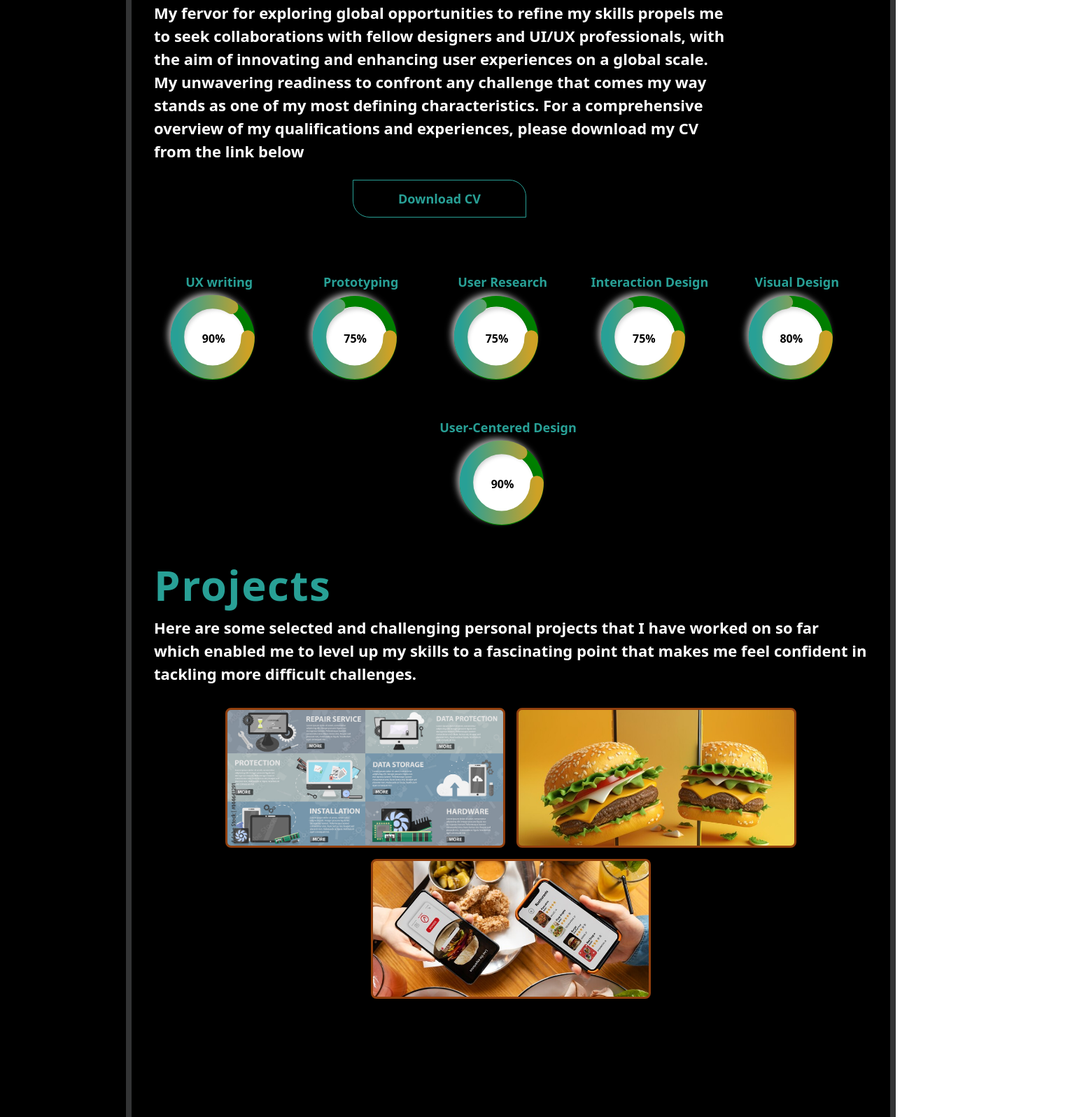
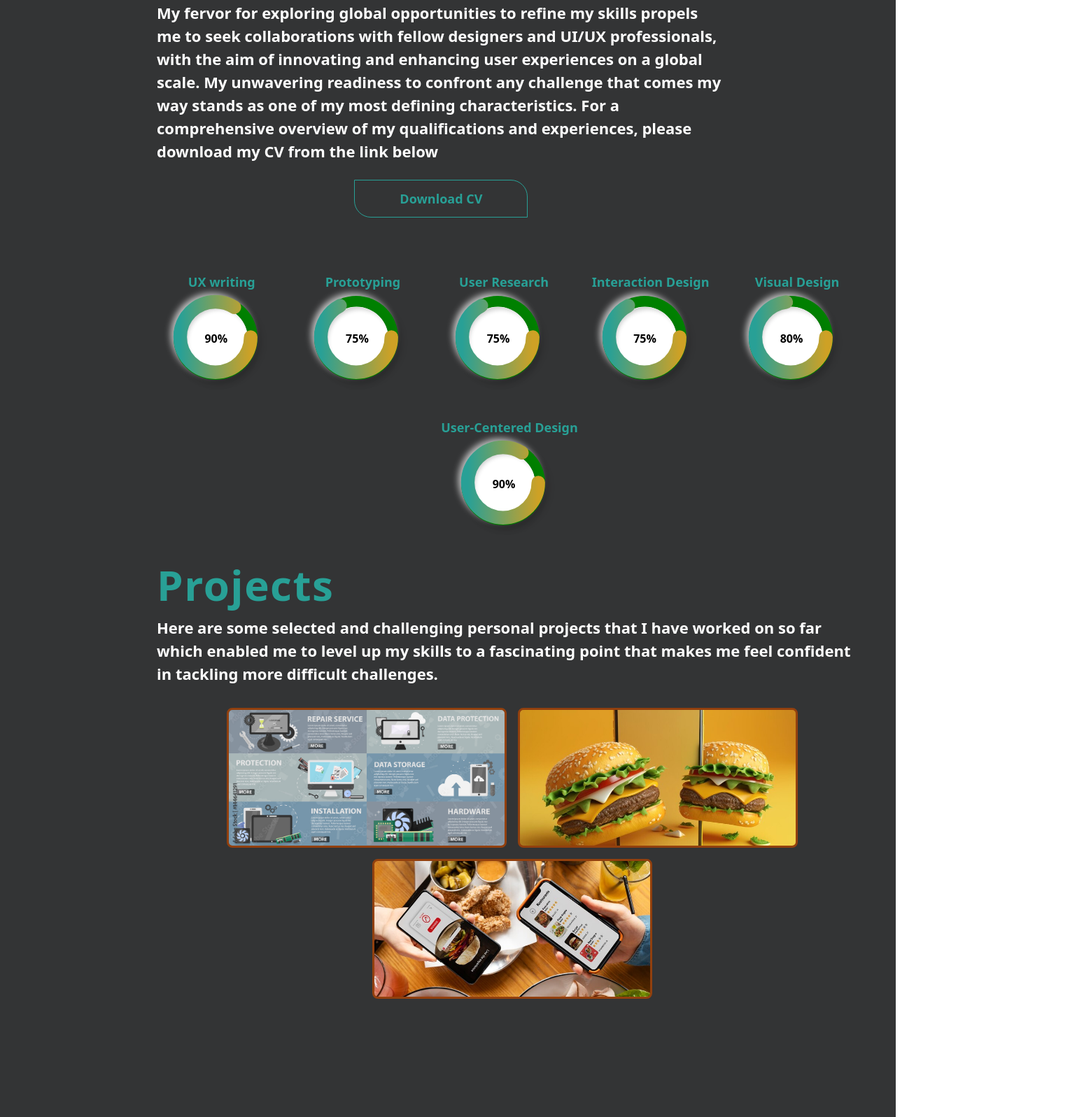
Before and after one commit to josrph135/Micheal-portfolio, a React (Vite) app: page / in a window 1280 px wide. Shown: the part 1200-2797 px from the top of the page at 70% size, 1529 px wide, since content can reach past the window. Built offline with nearby package versions, Linux system fonts and the light colour scheme.

Commit message:
michael port 2.1

```diff
--- a/src/portFolio2/Header.jsx
+++ b/src/portFolio2/Header.jsx
@@ -7,7 +7,7 @@ const Header = () => {
       {/* *****mobile nav****** */}
       <div
         onClick={() => setShow(!show)}
-        className="float-right z-[100] w-[50px] flex justify-center relative cursor-pointer items-center p-2 rounded-full h-[50px] bg-yellow-300/10 "
+        className="ml-auto z-[100] w-[50px] flex justify-center relative cursor-pointer items-center p-1 rounded-full h-[50px] bg-black/80 "
       >
         <div className="absolute top-1 ">
           {show ? (
--- a/src/portFolio2/about.jsx
+++ b/src/portFolio2/about.jsx
@@ -16,7 +16,7 @@ const About = () => {
   return (
     <div
       id="about"
-      className="bg-black md:px-8 sm:px-4 px-2 flex flex-col gap-10 scroll-mt-6  min-h-screen"
+      className="md:px-8 sm:px-4 px-2 flex flex-col gap-10 scroll-mt-6  min-h-screen"
     >
       {/* About section */}
       <section className="md:w-[90%] lg:w-4/5 flex flex-col gap-4">
--- a/src/portFolio2/contact.jsx
+++ b/src/portFolio2/contact.jsx
@@ -2,7 +2,7 @@ const Contact = () => {
   return (
     <div
       id="contacts"
-      className="bg-black md:px-8 sm:px-4 px-2 flex flex-col gap-2 scroll-mt-6 min-h-[100vh]"
+      className="md:px-8 sm:px-4 px-2 flex flex-col gap-2 scroll-mt-6 mb-8 min-h-[100vh]"
     >
       <section>
         <h2 className=" text-[40px] md:text-[50px] sm:text-[38px] sm:font-[750px] lg:text-[60px] lg:font-[800] duration-200 font-[650] whitespace-nowrap md:tracking-wide leading-[70px] md:leading-[90px] text-primary text-start">
@@ -20,7 +20,7 @@ const Contact = () => {
         className="mx-auto text-white gap-2 sm:gap-2 w-full flex justify-center items-start flex-col text-xs md:text-sm"
       >
         <div className=" flex md:flex-row flex-wrap w-full">
-          <section className=" flex flex-col justify-center  w-[320px] sm:w-2/3 lg:w-1/2 gap-2">
+          <section className=" flex flex-col justify-center  w-[280px] sm:w-2/3 lg:w-1/2 gap-2">
             <div className="relative w-full pt-5">
               <input
                 className="peer bg-white/30 w-full placeholder:text-transparent outline-none border sm:text-base text-sm rounded-lg pl-2 py-1 flex border-primary"
@@ -84,8 +84,8 @@ const Contact = () => {
             </div>
           </section>
         </div>
-        <div className=" flex flex-row w-1/2 justify-center items-center">
-          <button className=" bg-gradient-to-r from-primary to-black hover:from-black duration-300 transition-all ease-linear mt-4 w-fit text-center text-[20px] font-semibold hover:to-primary rounded px-4 py-2 whitespace-nowrap">
+        <div className=" flex flex-row w-1/2 justify-center mx-auto items-center">
+          <button className=" bg-gradient-to-r from-primary to-yellow-600 hover:from-yellow-600 duration-300 transition-all ease-linear mt-2 w-fit text-center text-[20px] font-semibold hover:to-primary rounded px-4 py-2 whitespace-nowrap">
             Send Message
           </button>
         </div>
--- a/src/portFolio2/main.jsx
+++ b/src/portFolio2/main.jsx
@@ -22,11 +22,11 @@ const Main = () => {
 
   return (
     <>
-      <div className="scroll-smooth duration-300 ease-linear bg-black h-full w-screen transition font-sans">
+      <div className="scroll-smooth duration-300 ease-linear bg-black h-full max-w-screen transition overflow-x-hidden font-sans">
         <Header />
-        <main className="w-screen h-full bg-black flex flex-row">
+        <main className="w-fit h-full overflow-x-hidden flex flex-row">
           <Sidebar />
-          <section className="bg-[#333435] md:ml-[180px] min-h-[100vh] px-2 pb-4 w-fit">
+          <section className="bg-[#333435] md:pl-48 min-h-[100vh] px-2 pb-4 w-fit">
             <Home />
             <About />
             <Project />
--- a/src/portFolio2/project.jsx
+++ b/src/portFolio2/project.jsx
@@ -20,7 +20,7 @@ const Project = () => {
   return (
     <div
       id="projects"
-      className="bg-black md:px-8 sm:px-4 px-2  min-h-[100vh] scroll-mt-6 pb-8"
+      className=" md:px-8 sm:px-4 px-2  min-h-[100vh] scroll-mt-6 pb-8"
     >
       {/* Projects section */}
       <section>
```
